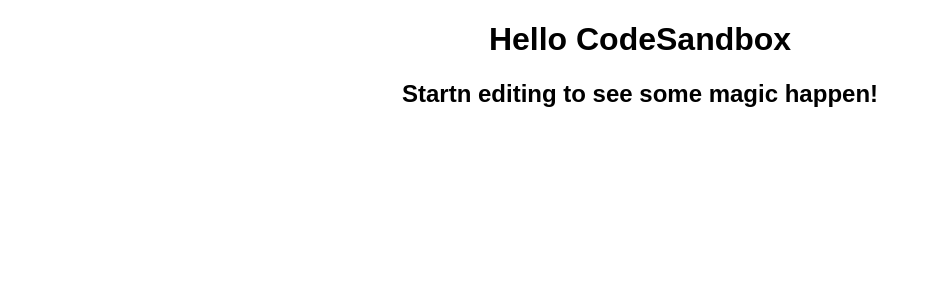
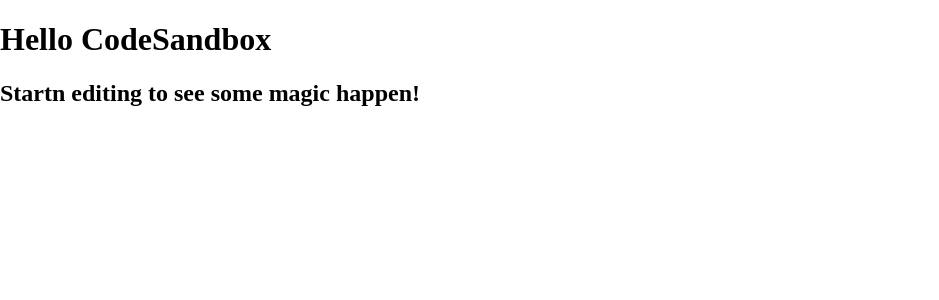
Before and after one commit to dhaedream/react-three-skybox, a React (Create React App) app: page / in a window 1280 px wide. Shown: the top 300 px of the page, without its empty margins (0-939 px from the left). Built offline with nearby package versions, Linux system fonts and the light colour scheme.

Commit message:
added basic styling for 3d scenes in react

```diff
--- a/src/styles.css
+++ b/src/styles.css
@@ -1,4 +1,12 @@
-.App {
-  font-family: sans-serif;
-  text-align: center;
+* {
+  box-sizing: border-box;
 }
+
+html,
+body,
+#root {
+  width: 100%;
+  height: 100%;
+  margin: 0;
+  padding: 0;
+}
```
